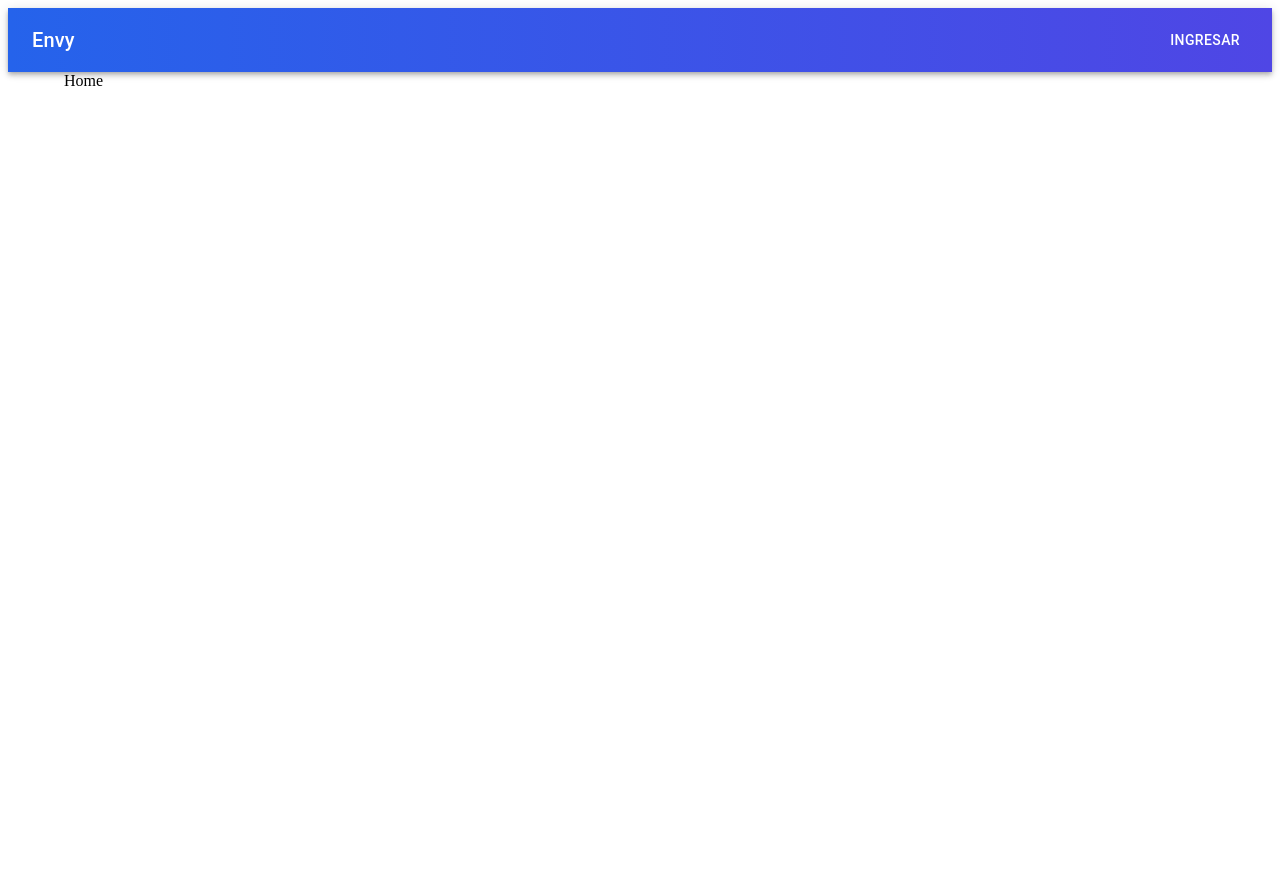
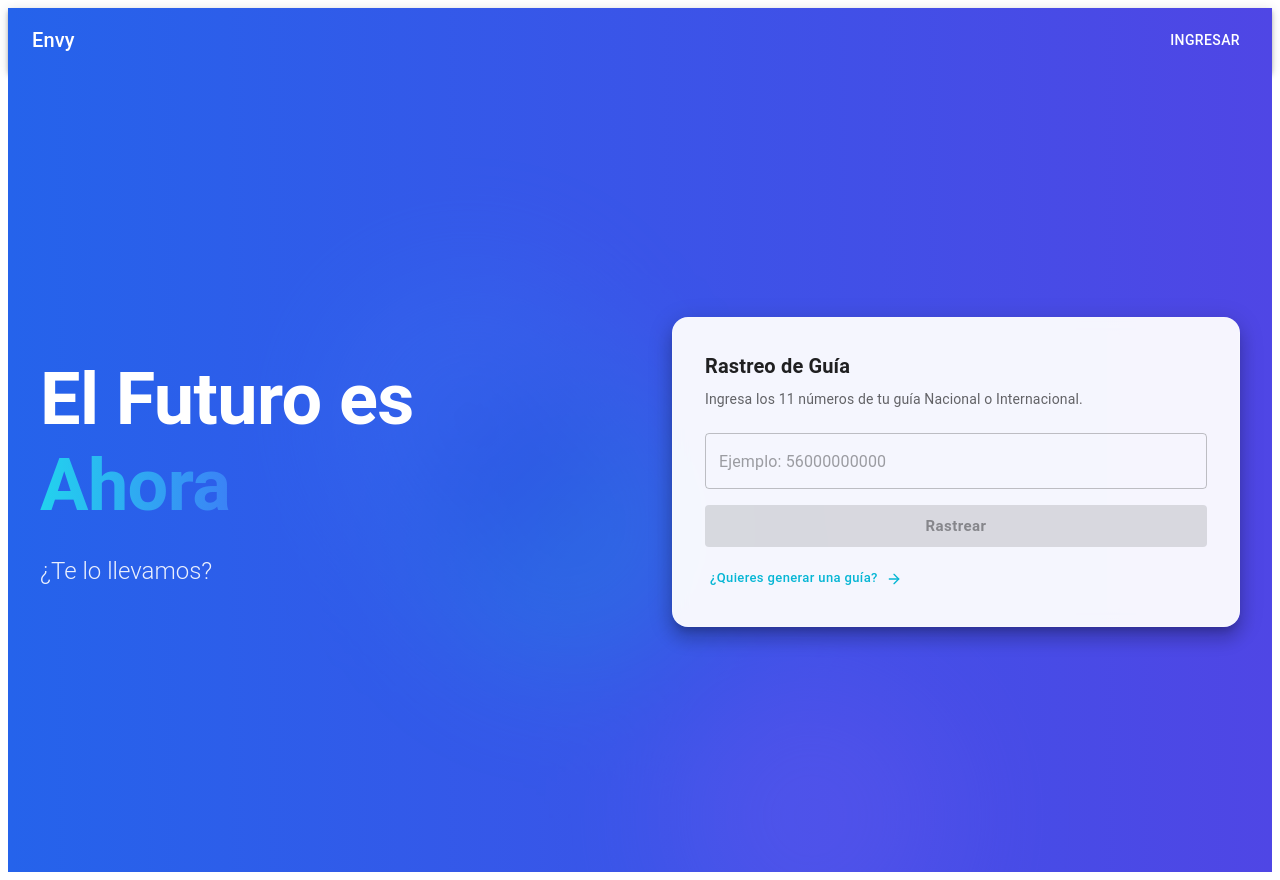
Before and after one commit to brayanyepesc/envy-front, a React (Vite) app: page / in a window 1280 px wide. Before the commit the page ends 800 px from the top, so only its background shows below. Built offline with nearby package versions, Linux system fonts and the light colour scheme.

Commit message:
feat: add hero cp in home

```diff
--- a/src/features/auth/components/templates/PublicLayout.tsx
+++ b/src/features/auth/components/templates/PublicLayout.tsx
@@ -1,4 +1,3 @@
-import { Container } from "@mui/material";
 import { Outlet } from "react-router";
 import { Navbar } from "../organisms/Navbar";
 
@@ -6,9 +5,7 @@ export const PublicLayout = () => {
   return (
     <>
       <Navbar />
-      <Container>
-        <Outlet />
-      </Container>
+      <Outlet />
     </>
   );
 };
--- /dev/null
+++ b/src/features/home/components/molecules/AnimatedBackground.tsx
@@ -0,0 +1,34 @@
+import { Box } from "@mui/material";
+
+export const AnimatedBackground = () => (
+  <Box
+    position="absolute"
+    sx={{
+      inset: 0,
+      background: "linear-gradient(to right, #2563eb, #4f46e5)",
+    }}
+  >
+    <Box position="absolute" sx={{ inset: 0, opacity: 0.2 }}>
+      {[
+        { top: "25%", left: "25%", bgcolor: "#3b82f6", delay: "0s" },
+        { top: "75%", right: "25%", bgcolor: "#8b5cf6", delay: "1s" },
+        { bottom: "25%", left: "33%", bgcolor: "#06b6d4", delay: "0.5s" },
+      ].map((blob, index) => (
+        <Box
+          key={index}
+          position="absolute"
+          width={288}
+          height={288}
+          borderRadius="50%"
+          bgcolor={blob.bgcolor}
+          sx={{
+            ...blob,
+            mixBlendMode: "multiply",
+            filter: "blur(64px)",
+            animation: `pulse 2s infinite ${blob.delay}`,
+          }}
+        />
+      ))}
+    </Box>
+  </Box>
+);
--- /dev/null
+++ b/src/features/home/components/molecules/HeroTitle.tsx
@@ -0,0 +1,35 @@
+import { Box, Typography } from "@mui/material";
+
+export const HeroTitle = () => (
+  <Box color="white" textAlign={{ xs: "center", md: "left" }}>
+    <Typography
+      variant="h2"
+      fontWeight="bold"
+      gutterBottom
+      sx={{
+        fontSize: {
+          xs: "2.25rem",
+          sm: "3rem",
+          md: "3.75rem",
+          lg: "4.5rem",
+        },
+        lineHeight: 1.2,
+      }}
+    >
+      El Futuro es{" "}
+      <Box
+        component="span"
+        sx={{
+          background: "linear-gradient(to right, #22d3ee, #3b82f6)",
+          WebkitBackgroundClip: "text",
+          WebkitTextFillColor: "transparent",
+        }}
+      >
+        Ahora
+      </Box>
+    </Typography>
+    <Typography variant="h5" fontWeight={300} sx={{ opacity: 0.9 }}>
+      ¿Te lo llevamos?
+    </Typography>
+  </Box>
+);
--- /dev/null
+++ b/src/features/home/components/organisms/Hero.tsx
@@ -0,0 +1,60 @@
+import React, { useState, useCallback } from "react";
+import { Box } from "@mui/material";
+import { AnimatedBackground } from "../molecules/AnimatedBackground";
+import { HeroTitle } from "../molecules/HeroTitle";
+import { TrackingForm } from "./TrackingForm";
+
+interface HeroProps {
+  onTrack?: (trackingNumber: string) => void;
+  onGenerateGuide?: () => void;
+}
+
+export const Hero: React.FC<HeroProps> = ({ onTrack, onGenerateGuide }) => {
+  const [trackingNumber, setTrackingNumber] = useState("");
+  const handleTrack = useCallback(() => {
+    if (trackingNumber.trim()) {
+      onTrack?.(trackingNumber.trim());
+      console.log("Rastreando:", trackingNumber);
+    }
+  }, [trackingNumber, onTrack]);
+  const handleGenerateGuide = useCallback(() => {
+    onGenerateGuide?.();
+  }, [onGenerateGuide]);
+
+  return (
+    <Box
+      component="section"
+      position="relative"
+      minHeight="100vh"
+      width="100%"
+      display="flex"
+      alignItems="center"
+      justifyContent="center"
+      overflow="hidden"
+    >
+      <AnimatedBackground />
+      <Box
+        position="relative"
+        zIndex={1}
+        width="100%"
+        mx="auto"
+        px={{ xs: 2, sm: 3, md: 4 }}
+      >
+        <Box
+          display="grid"
+          gridTemplateColumns={{ md: "1fr 1fr" }}
+          gap={{ xs: 4, md: 8 }}
+          alignItems="center"
+        >
+          <HeroTitle />
+          <TrackingForm
+            trackingNumber={trackingNumber}
+            onTrackingNumberChange={setTrackingNumber}
+            onTrack={handleTrack}
+            onGenerateGuide={handleGenerateGuide}
+          />
+        </Box>
+      </Box>
+    </Box>
+  );
+};
--- /dev/null
+++ b/src/features/home/components/organisms/TrackingForm.tsx
@@ -0,0 +1,126 @@
+import { useCallback } from "react";
+import { Box, Paper, TextField, Typography, Button } from "@mui/material";
+import { ArrowRight } from "lucide-react";
+
+const TRACKING_NUMBER_MAX_LENGTH = 11;
+const TRACKING_NUMBER_PLACEHOLDER = "Ejemplo: 56000000000";
+
+export const TrackingForm = ({
+  trackingNumber,
+  onTrackingNumberChange,
+  onTrack,
+  onGenerateGuide,
+}: {
+  trackingNumber: string;
+  onTrackingNumberChange: (value: string) => void;
+  onTrack: () => void;
+  onGenerateGuide: () => void;
+}) => {
+  const handleKeyPress = useCallback(
+    (e: React.KeyboardEvent) => {
+      if (e.key === "Enter") {
+        onTrack();
+      }
+    },
+    [onTrack]
+  );
+
+  const handleIconAnimation = useCallback(
+    (e: React.MouseEvent, translateX: string) => {
+      const svg = e.currentTarget.querySelector("svg");
+      if (svg) {
+        svg.setAttribute(
+          "style",
+          `transform: translateX(${translateX}); transition: transform 0.2s`
+        );
+      }
+    },
+    []
+  );
+
+  return (
+    <Box width="100%" maxWidth="100%" mx={{ xs: "auto", md: "0" }}>
+      <Paper
+        elevation={12}
+        sx={{
+          backdropFilter: "blur(8px)",
+          backgroundColor: "rgba(255,255,255,0.95)",
+          borderRadius: 4,
+          p: { xs: 3, sm: 4 },
+          border: "1px solid rgba(255,255,255,0.2)",
+        }}
+      >
+        <Box mb={3}>
+          <Typography variant="h6" fontWeight="bold" gutterBottom>
+            Rastreo de Guía
+          </Typography>
+          <Typography variant="body2" color="text.secondary">
+            Ingresa los {TRACKING_NUMBER_MAX_LENGTH} números de tu guía Nacional
+            o Internacional.
+          </Typography>
+        </Box>
+
+        <Box display="flex" flexDirection="column" gap={2}>
+          <TextField
+            fullWidth
+            placeholder={TRACKING_NUMBER_PLACEHOLDER}
+            value={trackingNumber}
+            onChange={(e) => onTrackingNumberChange(e.target.value)}
+            onKeyPress={handleKeyPress}
+            inputProps={{ maxLength: TRACKING_NUMBER_MAX_LENGTH }}
+            variant="outlined"
+            size="medium"
+          />
+
+          <Button
+            variant="contained"
+            size="large"
+            fullWidth
+            onClick={onTrack}
+            disabled={!trackingNumber.trim()}
+            sx={{
+              background: "linear-gradient(to right, #2563eb, #06b6d4)",
+              color: "white",
+              fontWeight: 600,
+              textTransform: "none",
+              boxShadow: 3,
+              "&:hover": {
+                background: "linear-gradient(to right, #1d4ed8, #0891b2)",
+              },
+              "&:disabled": {
+                background: "rgba(0, 0, 0, 0.12)",
+                color: "rgba(0, 0, 0, 0.38)",
+              },
+            }}
+          >
+            Rastrear
+          </Button>
+        </Box>
+
+        <Box pt={2}>
+          <Button
+            variant="text"
+            size="small"
+            onClick={onGenerateGuide}
+            sx={{
+              color: "#06b6d4",
+              textTransform: "none",
+              fontWeight: 500,
+              "&:hover": {
+                color: "#0891b2",
+                background: "transparent",
+              },
+            }}
+            endIcon={
+              <ArrowRight size={16} style={{ transition: "transform 0.2s" }} />
+            }
+            onMouseEnter={(e) => handleIconAnimation(e, "4px")}
+            onMouseLeave={(e) => handleIconAnimation(e, "0")}
+          >
+            ¿Quieres generar una guía?
+          </Button>
+        </Box>
+      </Paper>
+    </Box>
+  );
+};
--- a/src/features/home/components/templates/Home.tsx
+++ b/src/features/home/components/templates/Home.tsx
@@ -1,5 +1,9 @@
+import { Hero } from "../organisms/Hero";
+
 export const Home = () => {
   return (
-    <div>Home</div>
-  )
-}
+    <>
+      <Hero />
+    </>
+  );
+};
```
